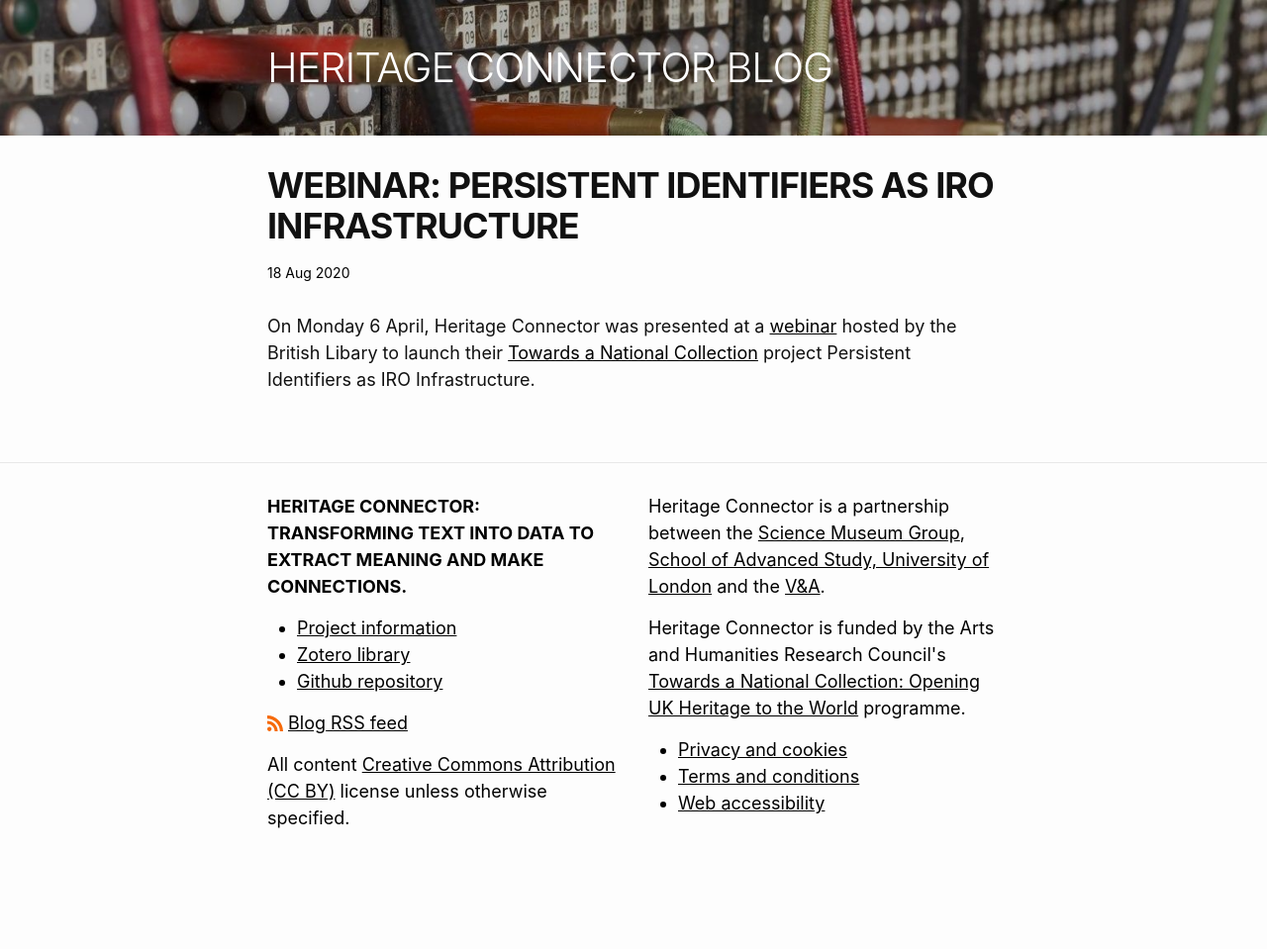
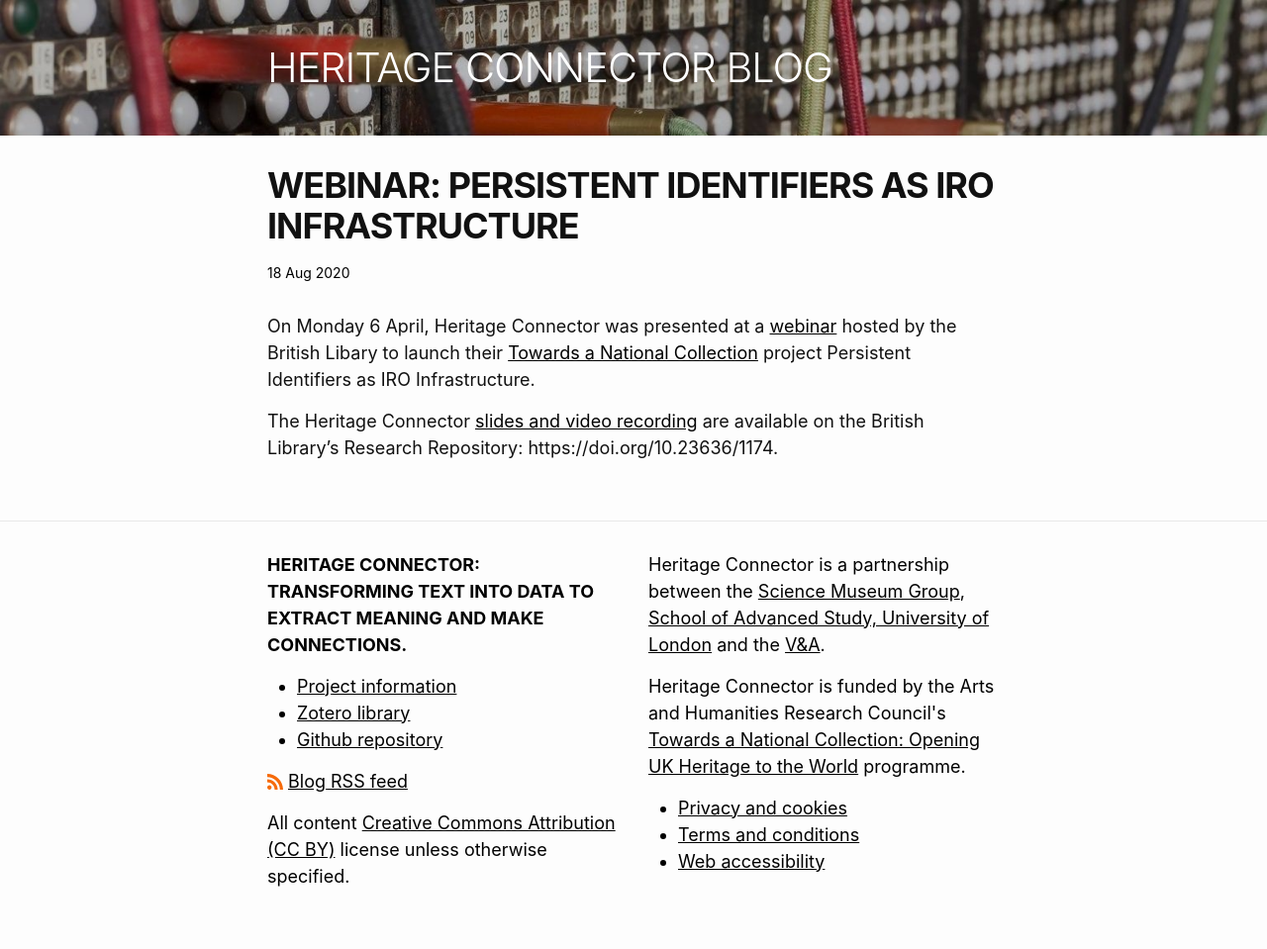
Before and after one commit to portableant/heritageconnector, a Jekyll site: the page built from _posts/2020-08-18-british-library-pid-webinar.md, in a window 1280 px wide. Shown: the whole page at 99% size. Built offline with Jekyll 4.4.1, drawn with Linux system fonts in a browser that asks for light colours; some web fonts are replaced; before the commit the page ends 900 px from its top, so only the background shows below that.

Commit message:
Added links to BL research repo

```diff
--- a/_posts/2020-08-18-british-library-pid-webinar.md
+++ b/_posts/2020-08-18-british-library-pid-webinar.md
@@ -5,3 +5,5 @@ categories: events
 ---
 
 On Monday 6 April, Heritage Connector was presented at a [webinar](https://www.pidforum.org/t/webinar-on-a-new-pids-in-glam-project-6th-april-2020/917) hosted by the British Libary to launch their [Towards a National Collection](https://ahrc.ukri.org/research/fundedthemesandprogrammes/tanc-opening-uk-heritage-to-the-world/) project Persistent Identifiers as IRO Infrastructure.
+
+The Heritage Connector [slides and video recording](https://bl.iro.bl.uk/work/14d713d7-72d3-4f60-8583-91669758ab41) are available on the British Library's Research Repository: https://doi.org/10.23636/1174.
```
